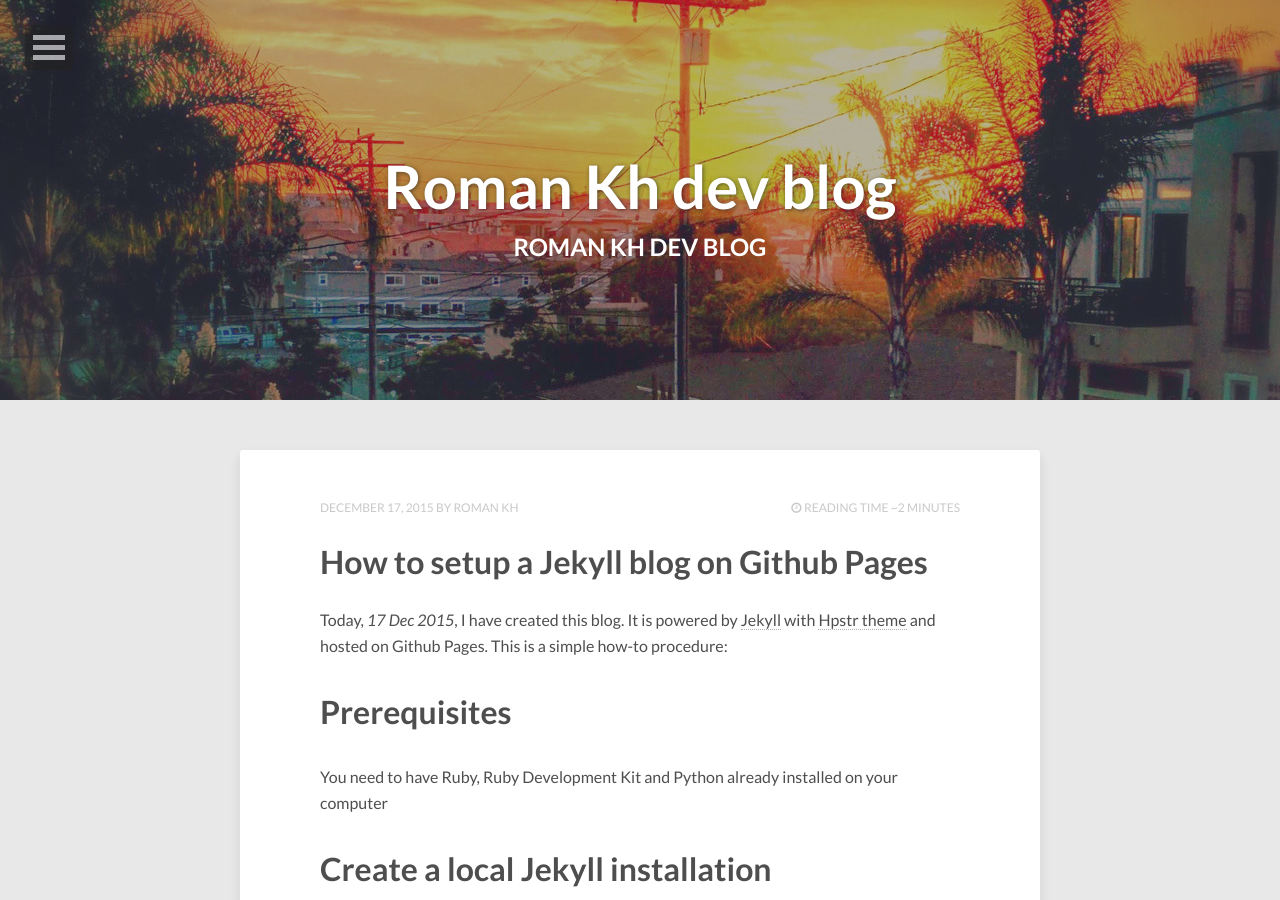
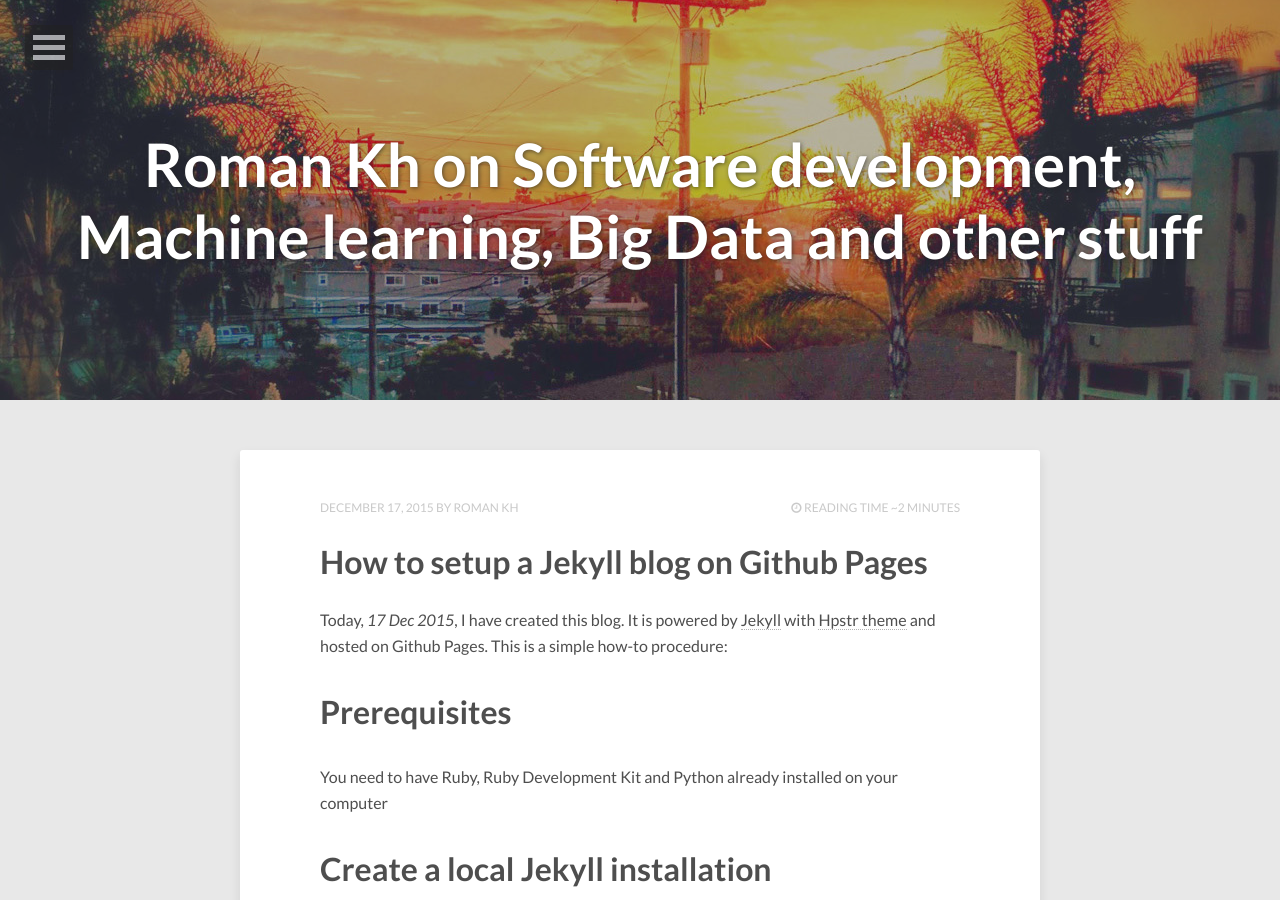
Before and after one commit to roman-kh/roman-kh.github.com, a Jekyll site: the page built from index.html, in a window 1280 px wide and 900 px high. Built offline with Jekyll 4.4.1, drawn with Linux system fonts in a browser that asks for light colours; nearby versions of some CDN libraries; the list of posts is cut into pages by our own code.

Commit message:
the first post

```diff
--- a/_config.yml
+++ b/_config.yml
@@ -1,11 +1,11 @@
-title:            Roman Kh dev blog
+title:            Roman Kh on Software development, Machine learning, Big Data and other stuff
 description:      Software development, Machine learning, Big Data and other stuff
 disqus_shortname:
 reading_time:     true
 words_per_minute: 150
-# Your site's domain goes here (eg: //mmistakes.github.io, http://mademistakes.com, etc)
-# When testing locally leave blank or use http://localhost:4000
+
 url: //roman-kh.github.io
+
 # Owner/author information
 owner:
   name:           Roman Kh
@@ -41,6 +41,7 @@
 gems:
   - jekyll-sitemap
   - jekyll-paginate
+  - jekyll-gist
 sass:
   sass_dir: _sass
   style: compressed
--- a/index.html
+++ b/index.html
@@ -1,9 +1,7 @@
 ---
 layout: post-index
-title: Roman Kh dev blog
-description: "Machine learning, big data and other stuff"
 tags: [dev, python, scala, javascript, machine learning, bigdata]
-comments: true
+comments: false
 image:
   feature: abstract-1.jpg
   credit: dargadgetz
```
